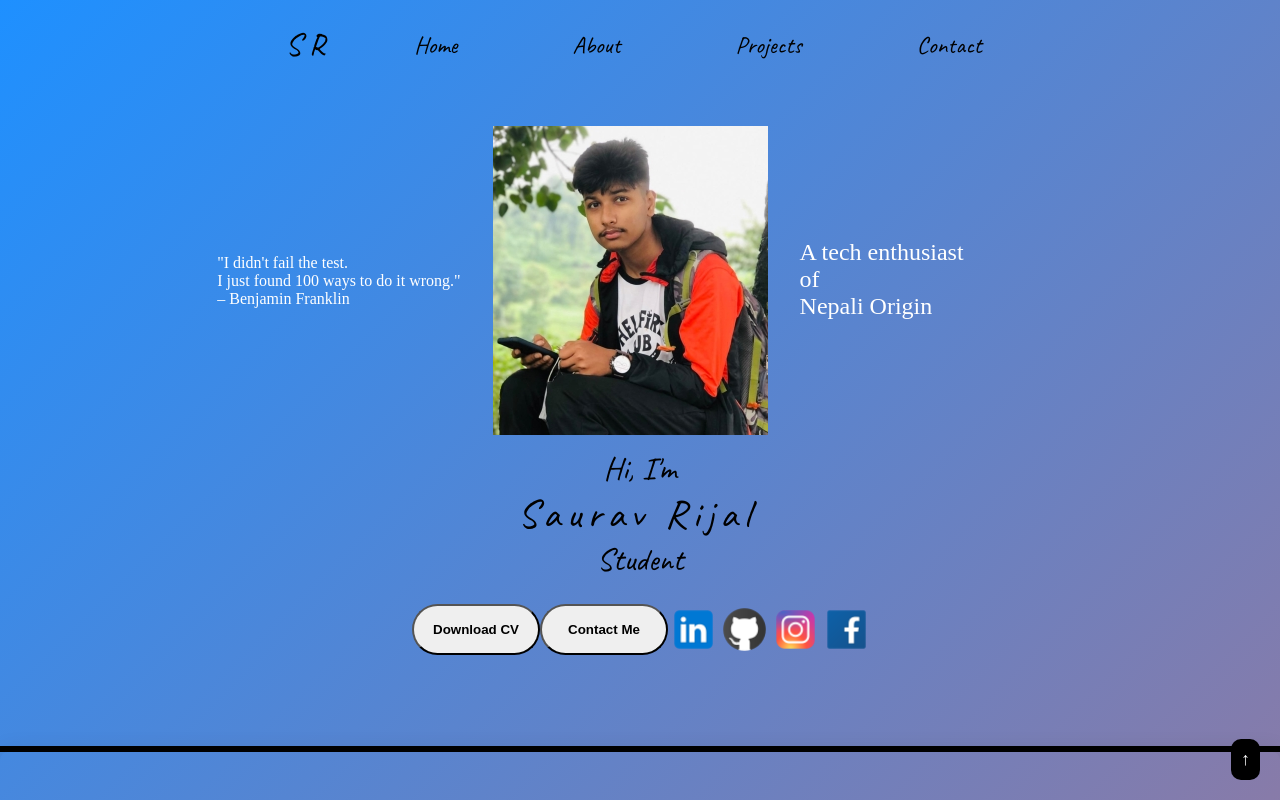
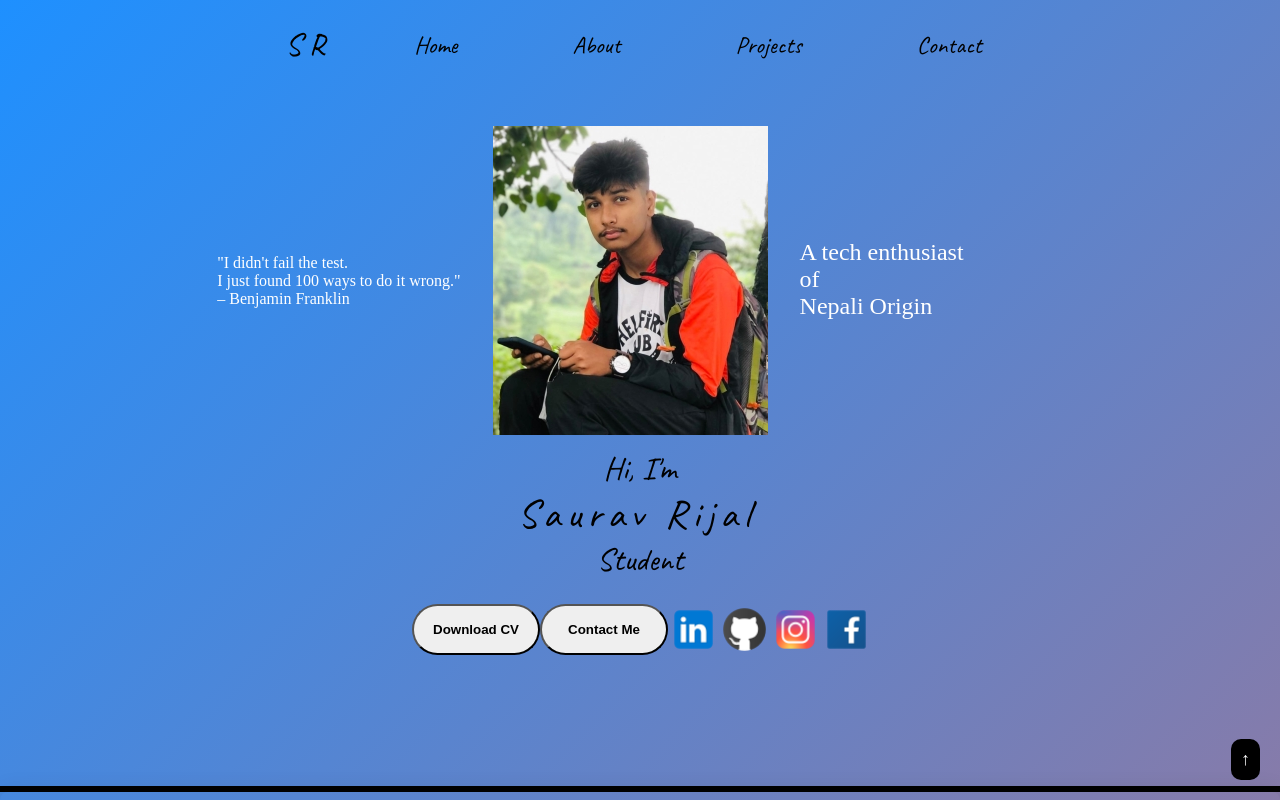
Before and after one commit to SauravRijal7/My-Portfolio, a plain HTML site: page index.html in a window 1280 px wide. Shown: the top 800 px of the page. Drawn offline with Linux system fonts and the light colour scheme; a web font is replaced by a local one.

Commit message:
Update index.html

```diff
--- a/index.html
+++ b/index.html
@@ -73,7 +73,7 @@
         </div>
     </div>
     </section>
-</section><br><br>
+</section><br><br><br><br>
 <hr>
 </body>
 <body id="body-about">
```
